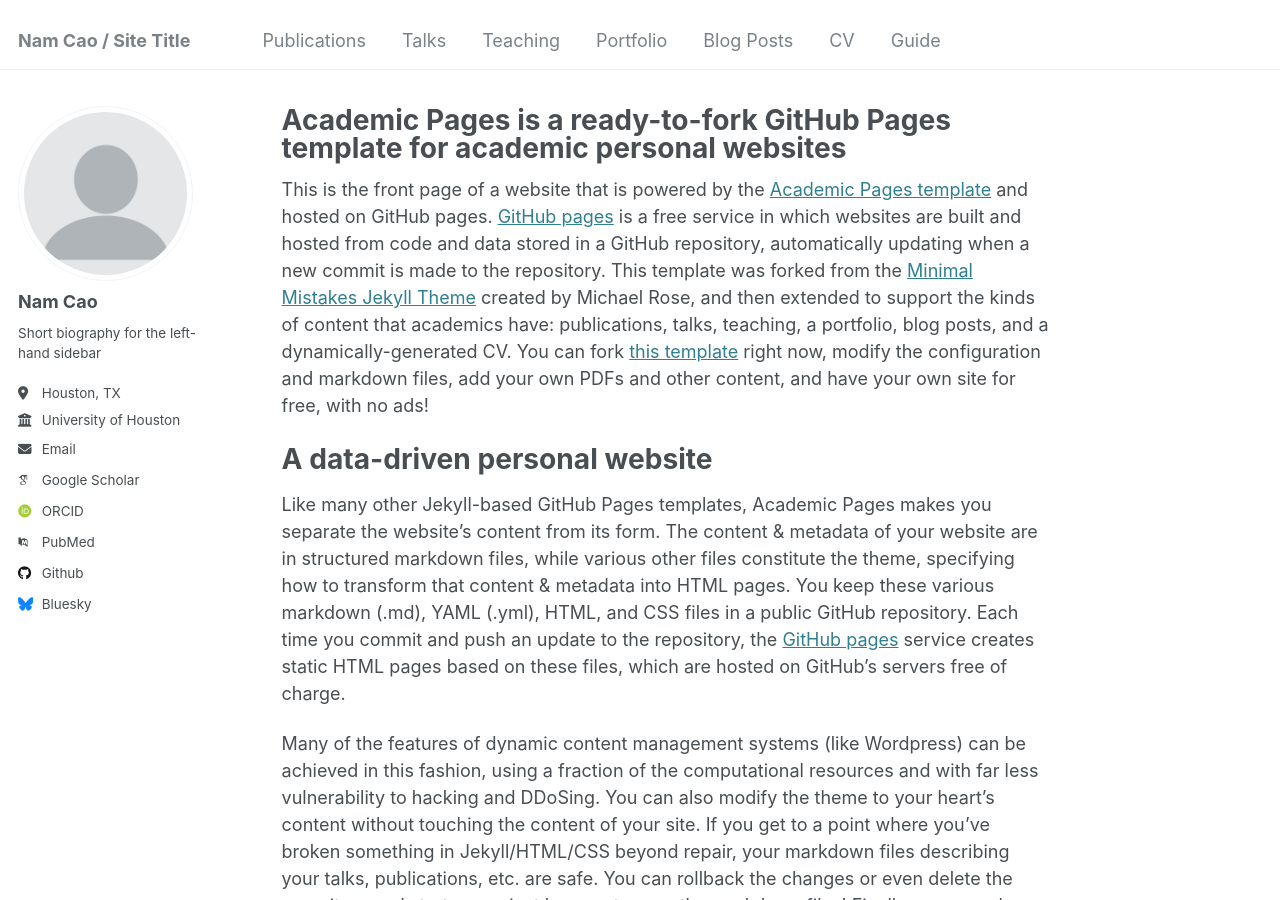
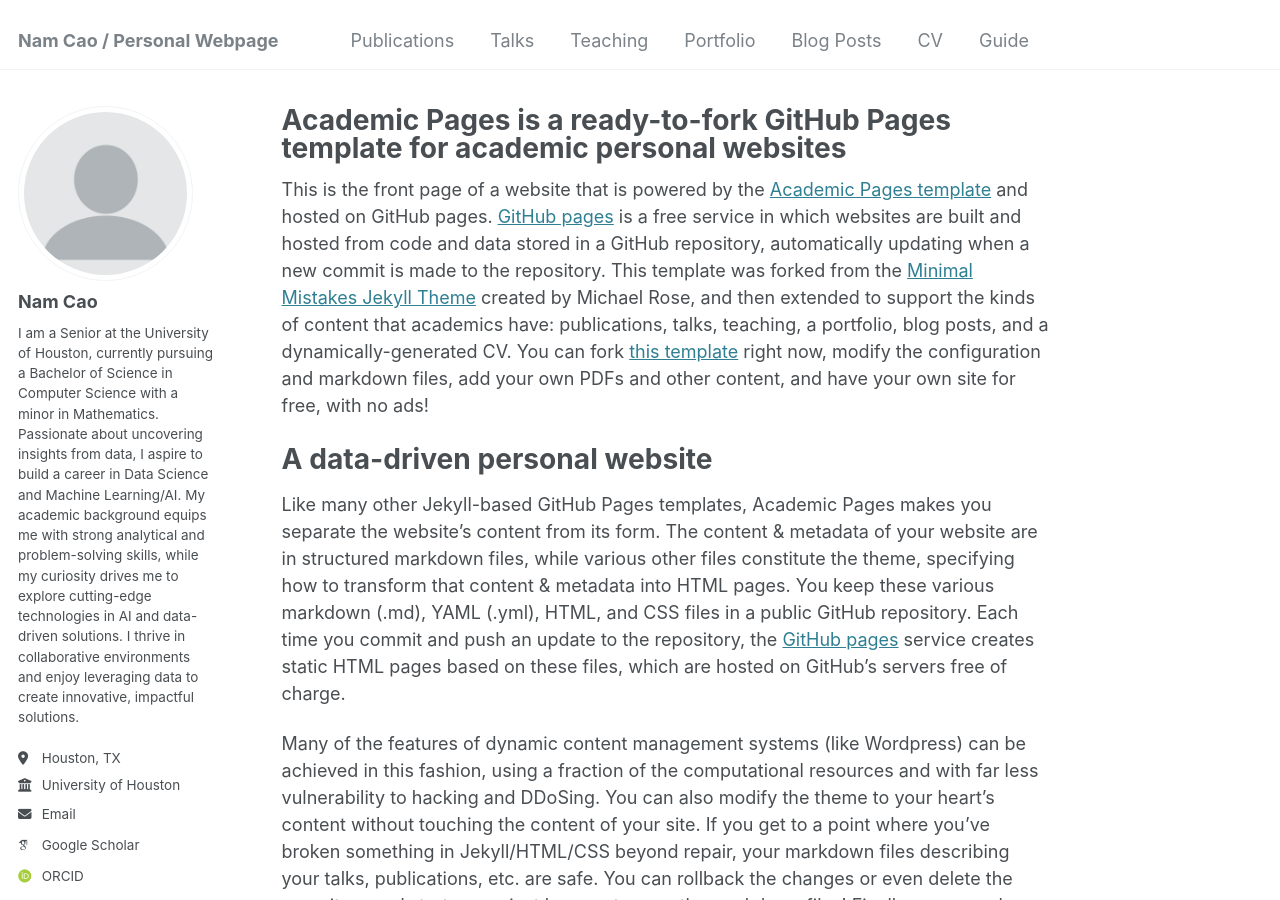
Before and after one commit to FateTwistedNA/NamGitHub, a Jekyll site: the page built from _pages/about.md, in a window 1280 px wide and 900 px high. Built offline with Jekyll 4.4.1, drawn with Linux system fonts in a browser that asks for light colours; some web fonts are replaced.

Commit message:
new things for config.yml

```diff
--- a/_config.yml
+++ b/_config.yml
@@ -8,11 +8,11 @@
 
 # Basic Site Settings
 locale                   : "en-US"
-title                    : "Nam Cao / Site Title"
+title                    : "Nam Cao / Personal Webpage"
 title_separator          : "-"
 name                     : &name "Nam Cao"
 description              : &description "personal description"
-url                      : https://academicpages.github.io # the base hostname & protocol for your site e.g. "https://[your GitHub username].github.io"
+url                      : https://fatetwistedna.github.io/NamGitHub/ # the base hostname & protocol for your site e.g. "https://[your GitHub username].github.io"
 baseurl                  : "" # the subpath of your site, e.g. "/blog"
 repository               : "academicpages/academicpages.github.io"
 
@@ -24,11 +24,14 @@ author:
   avatar           : "profile.png"
   name             : "Nam Cao"
   pronouns         : # example: "she/her"
-  bio              : "Short biography for the left-hand sidebar"
+  bio              : "I am a Senior at the University of Houston, currently pursuing a Bachelor of Science in Computer Science with a minor in Mathematics.
+                      Passionate about uncovering insights from data, I aspire to build a career in Data Science and Machine Learning/AI.
+                      My academic background equips me with strong analytical and problem-solving skills, while my curiosity drives me to explore cutting-edge technologies in AI and data-driven solutions.
+                      I thrive in collaborative environments and enjoy leveraging data to create innovative, impactful solutions."
   location         : "Houston, TX"
   employer         : "University of Houston"
   uri              : # URL
-  email            : "none@example.org"
+  email            : "namnc23@gmail.com"
 
   # Academic websites
   arxiv            : # URL - Update with the correct link to your profile
```
